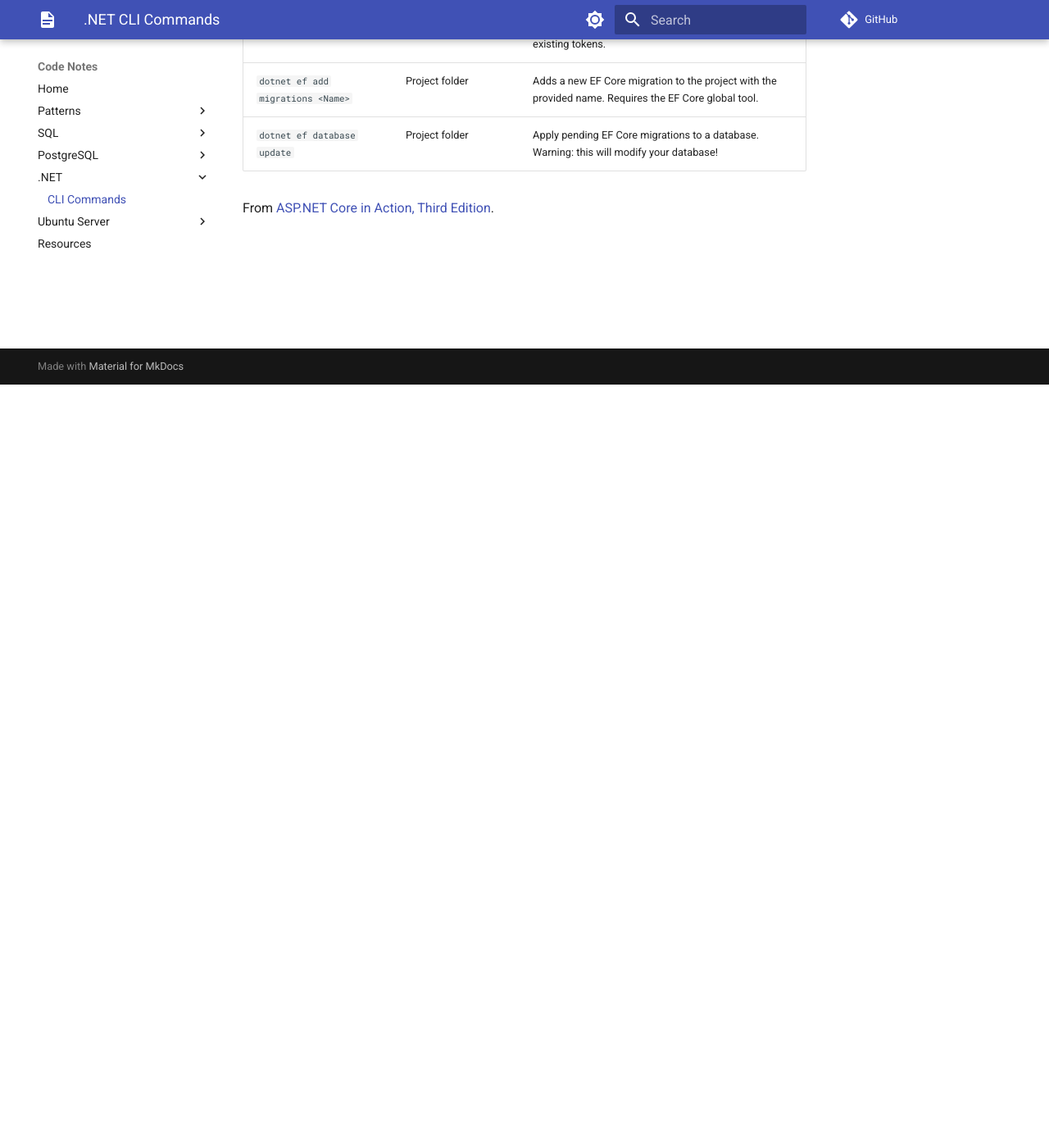
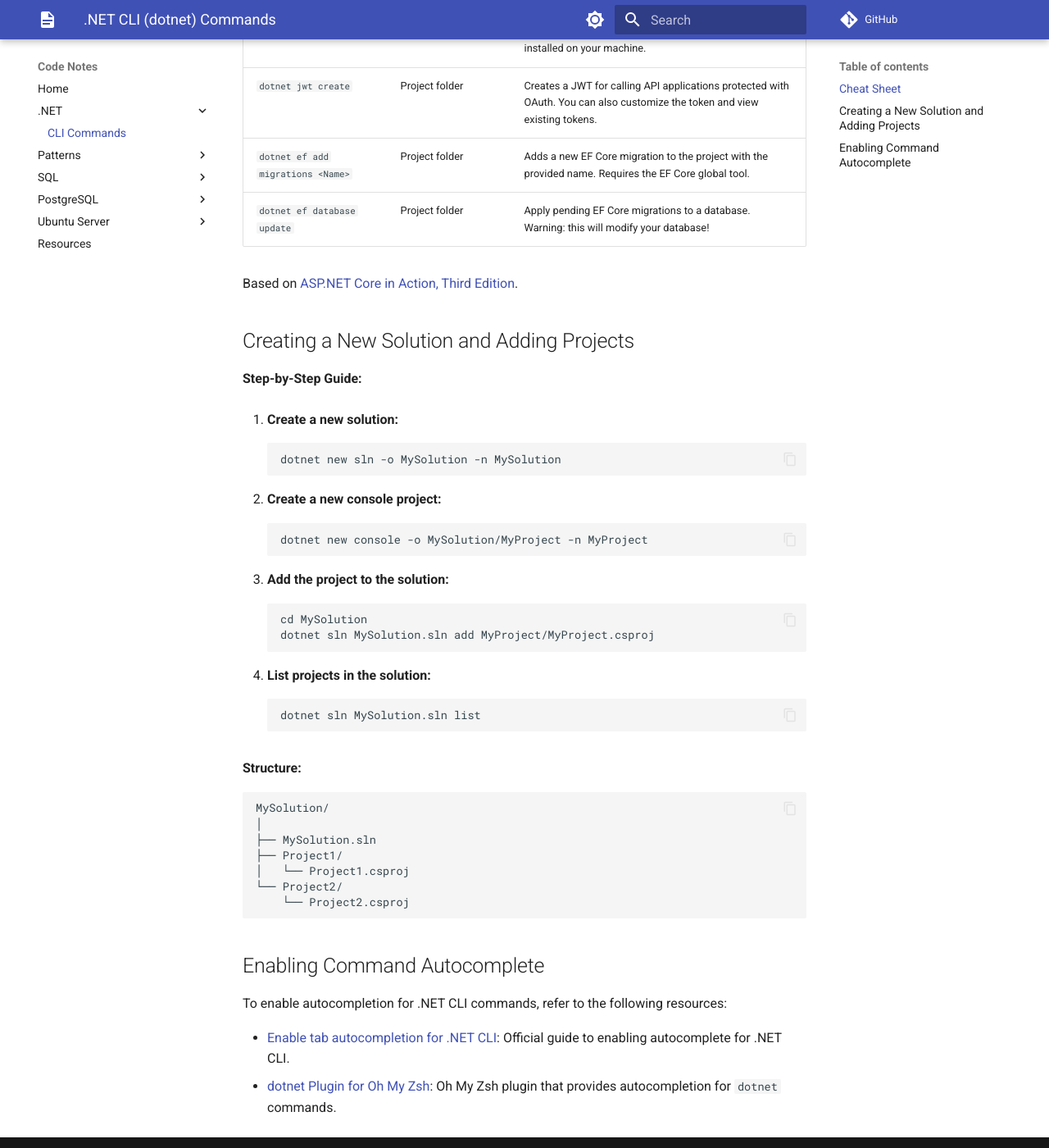
Before and after one commit to casantosmu/code-notes, an MkDocs documentation site: the page built from docs/dotnet/cli-commands.md, in a window 1280 px wide and 1400 px high, scrolled down 931 px. Shown: the whole window at 82% size. Built offline with MkDocs 1.6.1 and Material for MkDocs 9.7.7, drawn with Linux system fonts in a browser that asks for light colours; plug-ins that fetch from the network failed and are left out; comment, search, counter and statistics services are not loaded; some of the changed text lies outside the part shown.

Commit message:
Add more `.NET CLI Commands`

````diff
--- a/docs/dotnet/cli-commands.md
+++ b/docs/dotnet/cli-commands.md
@@ -1,23 +1,65 @@
 ---
-title: .NET CLI Commands
-description: A guide to useful .NET CLI (dotnet) commands, including where to run them and their purposes.
+title: .NET CLI (dotnet) Commands
+description: A guide to useful .NET CLI (dotnet) commands, including where to run them and their purposes
 ---
 
-# .NET CLI Commands
+# .NET CLI (dotnet) Commands
 
-| **Command**                                      | **Run from**                            | **Description**                                                                                                                           |
-| ------------------------------------------------ | --------------------------------------- | ----------------------------------------------------------------------------------------------------------------------------------------- |
-| `dotnet restore`                                 | Solution folder                         | Restores the NuGet packages for all the projects in the solution.                                                                         |
-| `dotnet build`                                   | Solution folder                         | Builds all the projects in the solution. To build in `Release` mode, use the `-c` switch.                                                 |
-| `dotnet run`                                     | Project folder                          | Runs the project in the current folder. Use during development to run your app.                                                           |
-| `dotnet publish -c Release -o <Folder>`          | Project folder                          | Publishes the project to the provided folder. Copies all the required files to the provided output folder so it can be deployed.          |
-| `dotnet test`                                    | Solution folder                         | Restores packages, builds, and executes any unit tests found in the solution. Requires the .NET Test SDK and a testing framework adapter. |
-| `dotnet add package <Name>`                      | Project folder                          | Install the NuGet package with the provided name in the current project. Optionally specify a package version—e.g., `-v 2.1.0`.           |
-| `dotnet new --list`                              | Anywhere                                | View all the installed templates for creating ASP.NET Core apps, libraries, test projects, solution files, and many more.                 |
-| `dotnet new <Template> -o <Folder> -n <NewName>` | Anywhere; empty folder for new projects | Create a new item from the provided template, specifying the folder in which to place the item and the name for the item.                 |
-| `dotnet --info`                                  | Anywhere                                | Displays information about the .NET SDKs and runtimes installed on your machine.                                                          |
-| `dotnet jwt create`                              | Project folder                          | Creates a JWT for calling API applications protected with OAuth. You can also customize the token and view existing tokens.               |
-| `dotnet ef add migrations <Name>`                | Project folder                          | Adds a new EF Core migration to the project with the provided name. Requires the EF Core global tool.                                     |
-| `dotnet ef database update`                      | Project folder                          | Apply pending EF Core migrations to a database. Warning: this will modify your database!                                                  |
+## Cheat Sheet
 
-From [ASP.NET Core in Action, Third Edition](https://www.manning.com/books/asp-net-core-in-action-third-edition).
+| **Command**                                      | **Run from**                            | **Description**                                                                                                                                              |
+| ------------------------------------------------ | --------------------------------------- | ------------------------------------------------------------------------------------------------------------------------------------------------------------ |
+| `dotnet restore`                                 | Solution folder                         | Restores the NuGet packages for all the projects in the solution.                                                                                            |
+| `dotnet build`                                   | Solution folder                         | Builds all the projects in the solution. Implicitly calls `dotnet restore` before building. To build in `Release` mode, use the `-c` switch.                 |
+| `dotnet run`                                     | Project folder                          | Runs the project in the current folder. Implicitly calls `dotnet restore` and `dotnet build` before running the app. Use during development to run your app. |
+| `dotnet publish -c Release -o <Folder>`          | Project folder                          | Publishes the project to the provided folder. Copies all the required files to the provided output folder so it can be deployed.                             |
+| `dotnet test`                                    | Solution folder                         | Restores packages, builds, and executes any unit tests found in the solution. Requires the .NET Test SDK and a testing framework adapter.                    |
+| `dotnet add package <Name>`                      | Project folder                          | Install the NuGet package with the provided name in the current project. Optionally specify a package version—e.g., `-v 2.1.0`.                              |
+| `dotnet new --list`                              | Anywhere                                | View all the installed templates for creating ASP.NET Core apps, libraries, test projects, solution files, and many more.                                    |
+| `dotnet new <Template> -o <Folder> -n <NewName>` | Anywhere; empty folder for new projects | Create a new item from the provided template, specifying the folder in which to place the item and the name for the item.                                    |
+| `dotnet --info`                                  | Anywhere                                | Displays information about the .NET SDKs and runtimes installed on your machine.                                                                             |
+| `dotnet jwt create`                              | Project folder                          | Creates a JWT for calling API applications protected with OAuth. You can also customize the token and view existing tokens.                                  |
+| `dotnet ef add migrations <Name>`                | Project folder                          | Adds a new EF Core migration to the project with the provided name. Requires the EF Core global tool.                                                        |
+| `dotnet ef database update`                      | Project folder                          | Apply pending EF Core migrations to a database. Warning: this will modify your database!                                                                     |
+
+Based on [ASP.NET Core in Action, Third Edition](https://www.manning.com/books/asp-net-core-in-action-third-edition).
+
+## Creating a New Solution and Adding Projects
+
+**Step-by-Step Guide:**
+
+1.  **Create a new solution:**
+
+        dotnet new sln -o MySolution -n MySolution
+
+2.  **Create a new console project:**
+
+        dotnet new console -o MySolution/MyProject -n MyProject
+
+3.  **Add the project to the solution:**
+
+        cd MySolution
+        dotnet sln MySolution.sln add MyProject/MyProject.csproj
+
+4.  **List projects in the solution:**
+
+        dotnet sln MySolution.sln list
+
+**Structure:**
+
+```plaintext
+MySolution/
+│
+├── MySolution.sln
+├── Project1/
+│   └── Project1.csproj
+└── Project2/
+    └── Project2.csproj
+```
+
+## Enabling Command Autocomplete
+
+To enable autocompletion for .NET CLI commands, refer to the following resources:
+
+- [Enable tab autocompletion for .NET CLI](https://learn.microsoft.com/en-us/dotnet/core/tools/enable-tab-autocomplete): Official guide to enabling autocomplete for .NET CLI.
+- [dotnet Plugin for Oh My Zsh](https://github.com/ohmyzsh/ohmyzsh/tree/master/plugins/dotnet): Oh My Zsh plugin that provides autocompletion for `dotnet` commands.
--- a/mkdocs.yaml
+++ b/mkdocs.yaml
@@ -6,6 +6,8 @@ repo_url: https://github.com/casantosmu/code-notes
 
 nav:
   - Home: index.md
+  - .NET:
+      - CLI Commands: dotnet/cli-commands.md
   - Patterns:
       - "State Machines: Example": patterns/finite-state-machines.md
       - "The Observer Pattern: Example": patterns/observer-pattern.md
@@ -14,8 +16,6 @@ nav:
       - Standard Functions: sql/standard-functions.md
   - PostgreSQL:
       - Setting Up: postgresql/setting-up.md
-  - .NET:
-      - CLI Commands: dotnet/cli-commands.md
   - Ubuntu Server:
       - Setting Up: ubuntu-server/setting-up.md
       - Cloudflare and Nginx: ubuntu-server/cloudflare-nginx.md
````
Also changed, not shown: .markdownlint.json.
